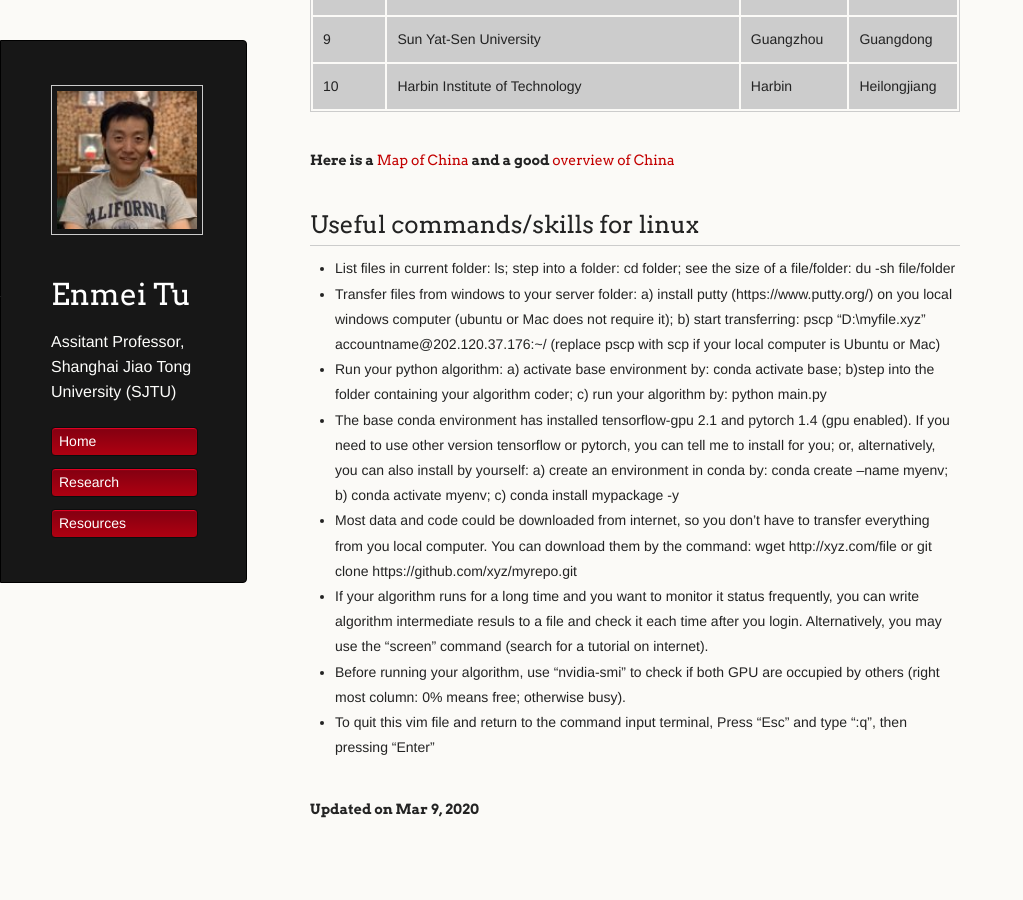
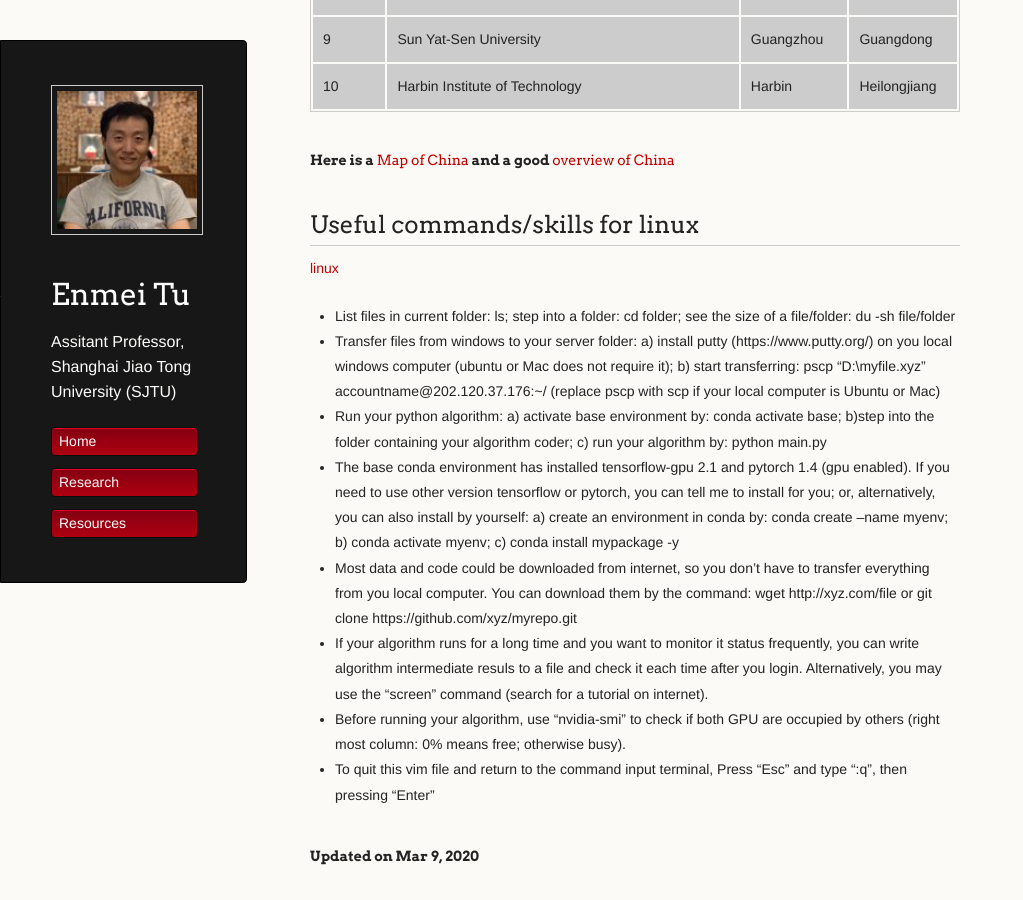
Before and after one commit to hellotem/enmeitu.github.io, a Jekyll site: the page built from resource/index.md, in a window 1280 px wide and 900 px high, scrolled down 1320 px. Shown: the whole window, without its empty margins (0-1023 px from the left). Built offline with Jekyll 4.4.1, drawn with Linux system fonts in a browser that asks for light colours; our own code applies the rules of GitHub Pages for plain Markdown files.

Commit message:
Update index.md

```diff
--- a/resource/index.md
+++ b/resource/index.md
@@ -39,6 +39,7 @@ Rank | University Name | Location | Province
 #### Here is a [Map of China](https://www.chinadiscovery.com/china-maps/china-provincial-map.html) and a good [overview of China](https://www.chinadiscovery.com/travel-guide/facts.html)
 
 ## Useful commands/skills for linux
+ [linux](linux.md)
   * List files in current folder: ls; step into a folder: cd folder; see the size of a file/folder: du -sh file/folder
   * Transfer files from windows to your server folder: a) install putty (https://www.putty.org/) on you local windows computer (ubuntu or Mac does not require it); b) start transferring: pscp "D:\myfile.xyz" accountname@202.120.37.176:~/  (replace pscp with scp if your local computer is Ubuntu or Mac)
   * Run your python algorithm: a) activate base environment by: conda activate base; b)step into the folder containing your algorithm coder; c) run your algorithm by: python main.py
```
